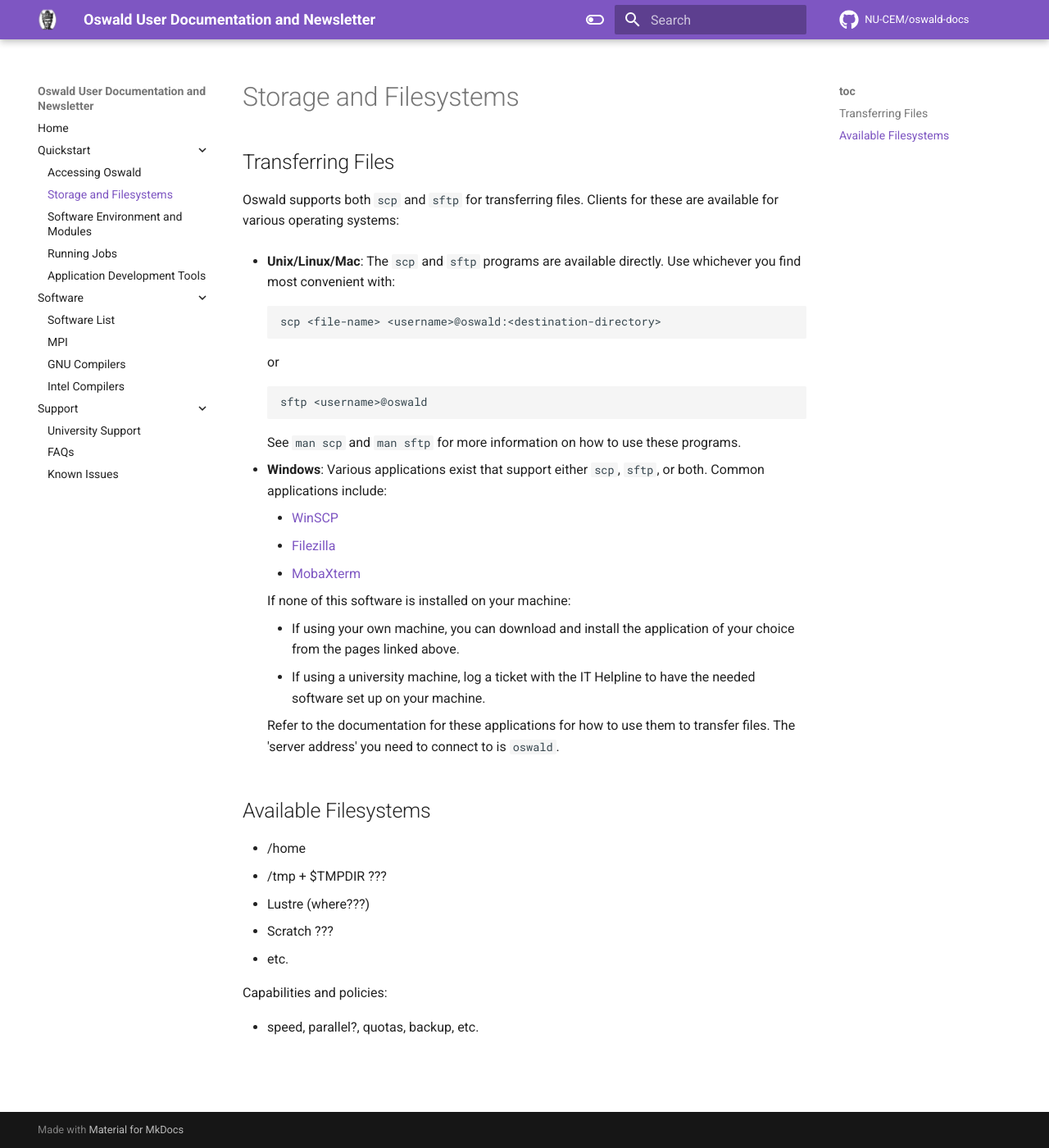
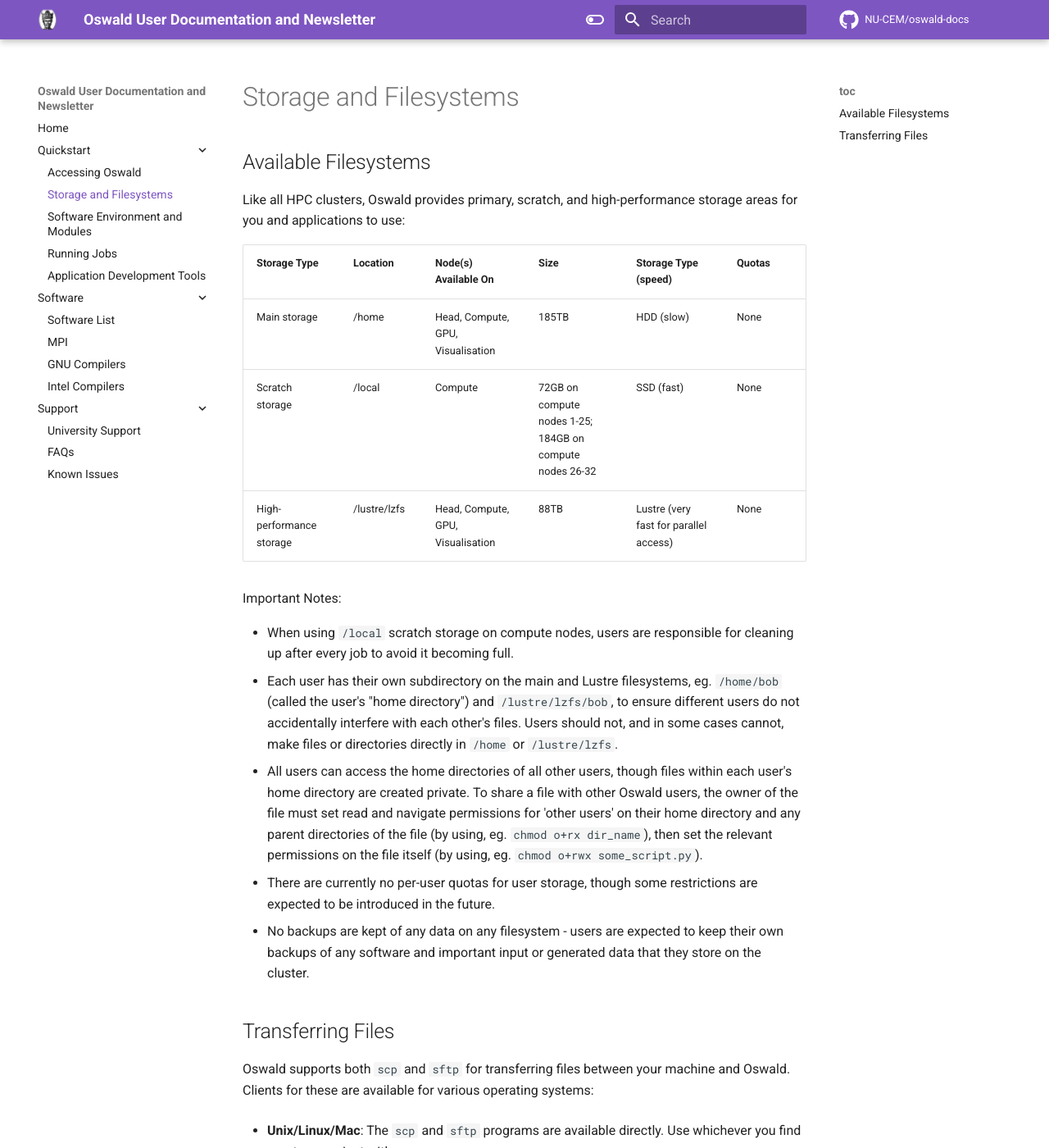
Before and after one commit to NorthumbriaResearchComputing/oswald-docs, an MkDocs documentation site: the page built from docs/quickstart/storage-and-filesystems.md, in a window 1280 px wide and 1400 px high. Shown: the whole window at 82% size. Built offline with MkDocs 1.6.1 and Material for MkDocs 9.7.7, drawn with Linux system fonts in a browser that asks for light colours; comment, search, counter and statistics services are not loaded.

Commit message:
Add and update info from Oswald admins

```diff
--- a/docs/quickstart/storage-and-filesystems.md
+++ b/docs/quickstart/storage-and-filesystems.md
@@ -1,8 +1,26 @@
 # Storage and Filesystems
+
+## Available Filesystems
+
+Like all HPC clusters, Oswald provides primary, scratch, and high-performance storage areas for you and applications to use:
+
+| Storage Type             | Location     | Node(s) Available On              | Size                                                        | Storage Type (speed)                   | Quotas |
+|--------------------------|--------------|-----------------------------------|-------------------------------------------------------------|----------------------------------------|--------|
+| Main storage             | /home        | Head, Compute, GPU, Visualisation | 185TB                                                       | HDD (slow)                             | None   |
+| Scratch storage          | /local       | Compute                           | 72GB on compute nodes 1-25;<br>184GB on compute nodes 26-32 | SSD (fast)                             | None   |
+| High-performance storage | /lustre/lzfs | Head, Compute, GPU, Visualisation | 88TB                                                        | Lustre (very fast for parallel access) | None   |
+
+Important Notes:
+
+- When using `/local` scratch storage on compute nodes, users are responsible for cleaning up after every job to avoid it becoming full.
+- Each user has their own subdirectory on the main and Lustre filesystems, eg. `/home/bob` (called the user's "home directory") and `/lustre/lzfs/bob`, to ensure different users do not accidentally interfere with each other's files. Users should not, and in some cases cannot, make files or directories directly in `/home` or `/lustre/lzfs`.
+- All users can access the home directories of all other users, though files within each user's home directory are created private. To share a file with other Oswald users, the owner of the file must set read and navigate permissions for 'other users' on their home directory and any parent directories of the file (by using, eg. `chmod o+rx dir_name`), then set the relevant permissions on the file itself (by using, eg. `chmod o+rwx some_script.py`).
+- There are currently no per-user quotas for user storage, though some restrictions are expected to be introduced in the future.
+- No backups are kept of any data on any filesystem - users are expected to keep their own backups of any software and important input or generated data that they store on the cluster.
 
 ## Transferring Files
 
-Oswald supports both `scp` and `sftp` for transferring files. Clients for these are available for various operating systems:
+Oswald supports both `scp` and `sftp` for transferring files between your machine and Oswald. Clients for these are available for various operating systems:
 
 - **Unix/Linux/Mac**: The `scp` and `sftp` programs are available directly. Use whichever you find most convenient with:
 
@@ -29,15 +47,3 @@
     - If using a university machine, log a ticket with the IT Helpline to have the needed software set up on your machine.
 
     Refer to the documentation for these applications for how to use them to transfer files. The 'server address' you need to connect to is `oswald`.
-
-## Available Filesystems
-
-- /home
-- /tmp + $TMPDIR ???
-- Lustre (where???)
-- Scratch ???
-- etc.
-
-Capabilities and policies:
-
-- speed, parallel?, quotas, backup, etc.
```
Also changed, not shown: docs/index.md (+8 -3 lines), docs/quickstart/application-development-tools.md (+1 -1 lines), docs/quickstart/running-jobs.md (+7 -9 lines).
